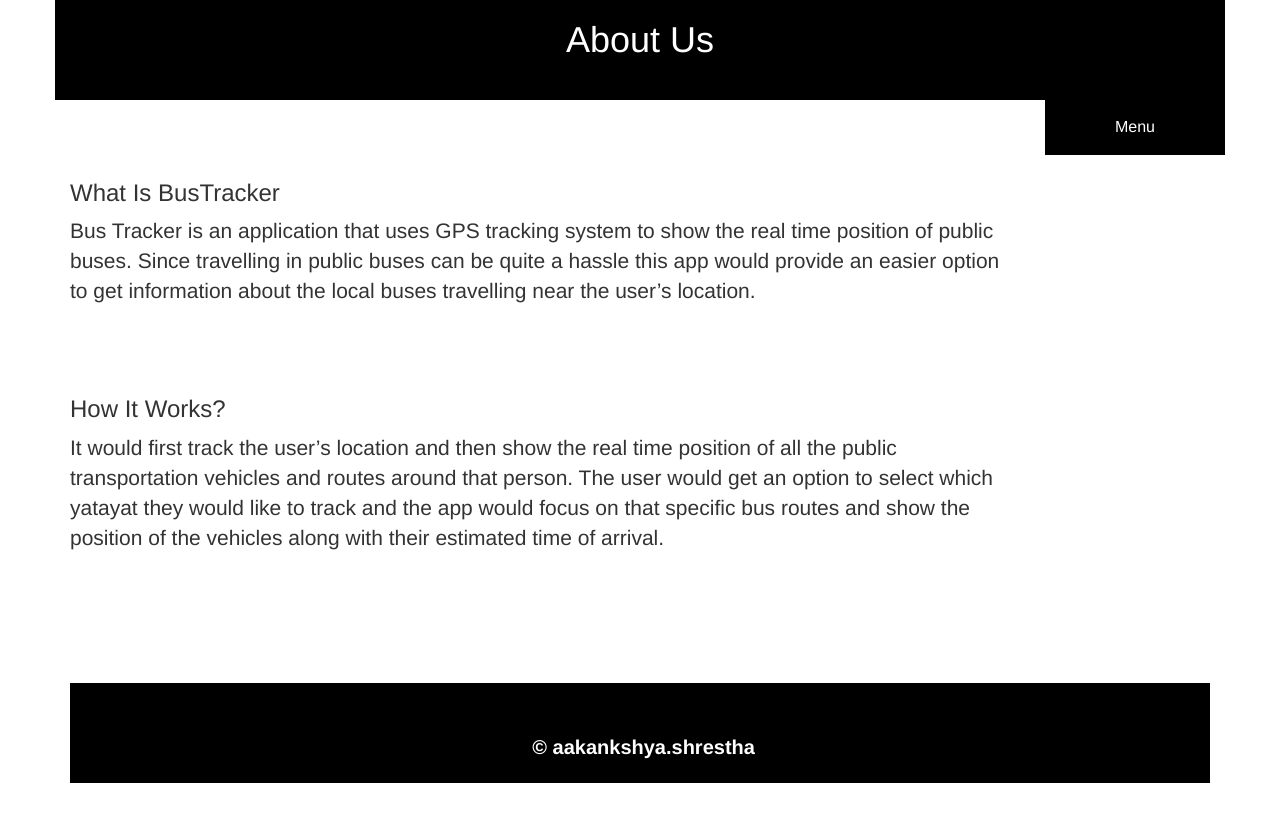
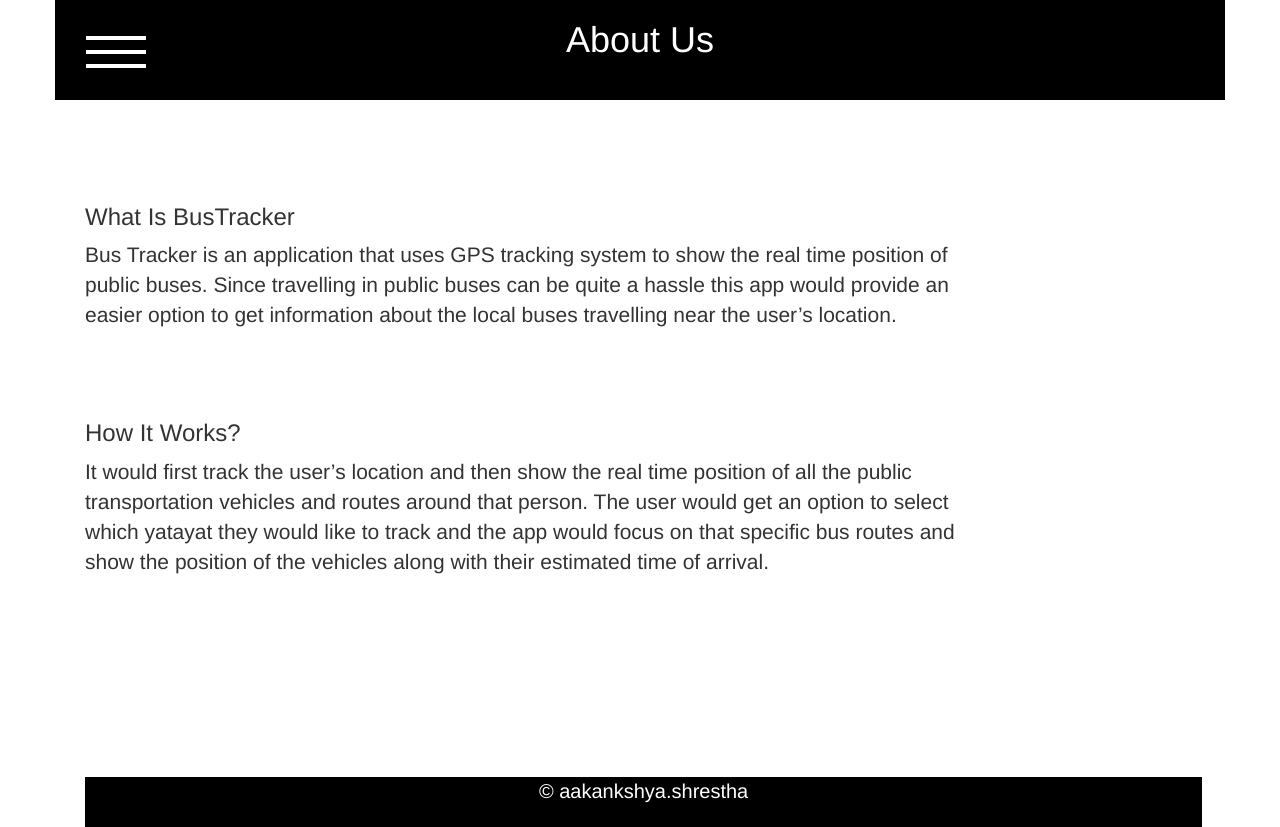
Before and after one commit to MangoApple043/aakankshya-shrestha.github.io, a plain HTML site: page project1/BTabout.html in a window 1280 px wide. Before the commit the page ends 800 px from the top, so only its background shows below. Drawn offline with Linux system fonts and the light colour scheme; files whose address does not match are found by name.

Commit message:
Update BTabout.html

```diff
--- a/project1/BTabout.html
+++ b/project1/BTabout.html
@@ -11,7 +11,7 @@
        div.col-md-10{
            font-size: 150%;
        }
-        div.col-md-12{
+        div.col-md-6{
             background-color: black;
             height: 100px;
             width:100%;
@@ -39,6 +39,8 @@
        .dropdown {
            position: relative;
            display: inline-block;
+           z-index: 1;
+           top: -90px;
        }
        .dropdown-content {
            display: none;
@@ -52,6 +54,7 @@
            padding: 12px 16px;
            text-decoration: none;
            display: block;
+           font-size: 16px;
        }
        .dropdown-content a:hover {
            background-color: lightgrey;
@@ -59,18 +62,35 @@
        .dropdown:hover .dropdown-content {
            display: block;
        }
-
+       div.line {
+           width: 60px;
+           height: 4px;
+           background-color: white;
+           margin: 10px 0;
+       }
     </style>
 </head>
 <body>
 <div class="container">
     <div class="row">
-        <div class="col-md-12">
+        <div class="col-md-6">
             <h1>About Us</h1>
         </div>
+        <div class="col-md-4">
+            <div class="dropdown">
+                <button class="dropbtn"><div class="line"></div><div class="line"></div><div class="line"></div></button>
+                <div class="dropdown-content">
+                    <a href="BT1.html">HOME</a>
+                    <a href="BTabout.html">ABOUT US</a>
+                    <a href="BTcontact.html">CONTACT US</a>
+                    <a href="BTaccount.html">CREATE ACCOUNT</a>
+                    <a href="BTlogin.html">LOGIN</a>
+                </div>
+            </div>
+        </div>
 
+        </div>
         <div class="col-md-10">
-            <br><br>
             <h3>What Is BusTracker</h3>
             <p>
                 Bus Tracker is an application that uses GPS tracking system to show
@@ -88,23 +108,13 @@
             position of the vehicles along with their estimated time of arrival.
         </p>
         </div>
-        <div class="col-md-2">
-            <div class="dropdown">
-                <button class="dropbtn">Menu</button>
-                <div class="dropdown-content">
-                    <a href="BT1.html">HOME</a>
-                    <a href="BTcontact.html">CONTACT US</a>
-                    <a href="BTaccount.html">CREATE ACCOUNT</a>
-                    <a href="BTlogin.html">LOGIN</a>
-                </div>
-            </div>
 
-        </div>
-        </div>
-    <br><br><br><br><br><br>
     <div class="col-md-12">
+
+        <br><br><br><br><br><br>
+        <br><br><br><br><br><br>
         <footer style="font-size: 20px;">
-            <b>© aakankshya.shrestha</b>
+            © aakankshya.shrestha
         </footer>
     </div>
 
```
